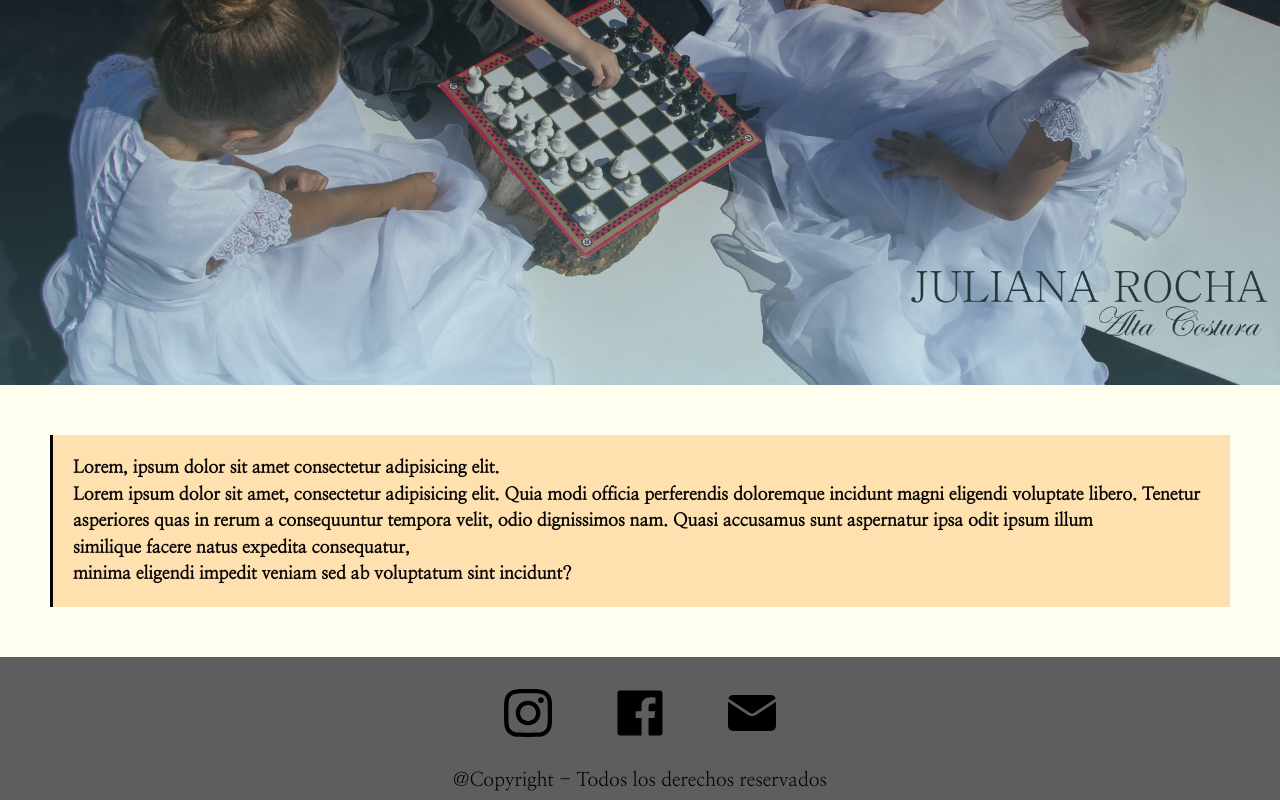
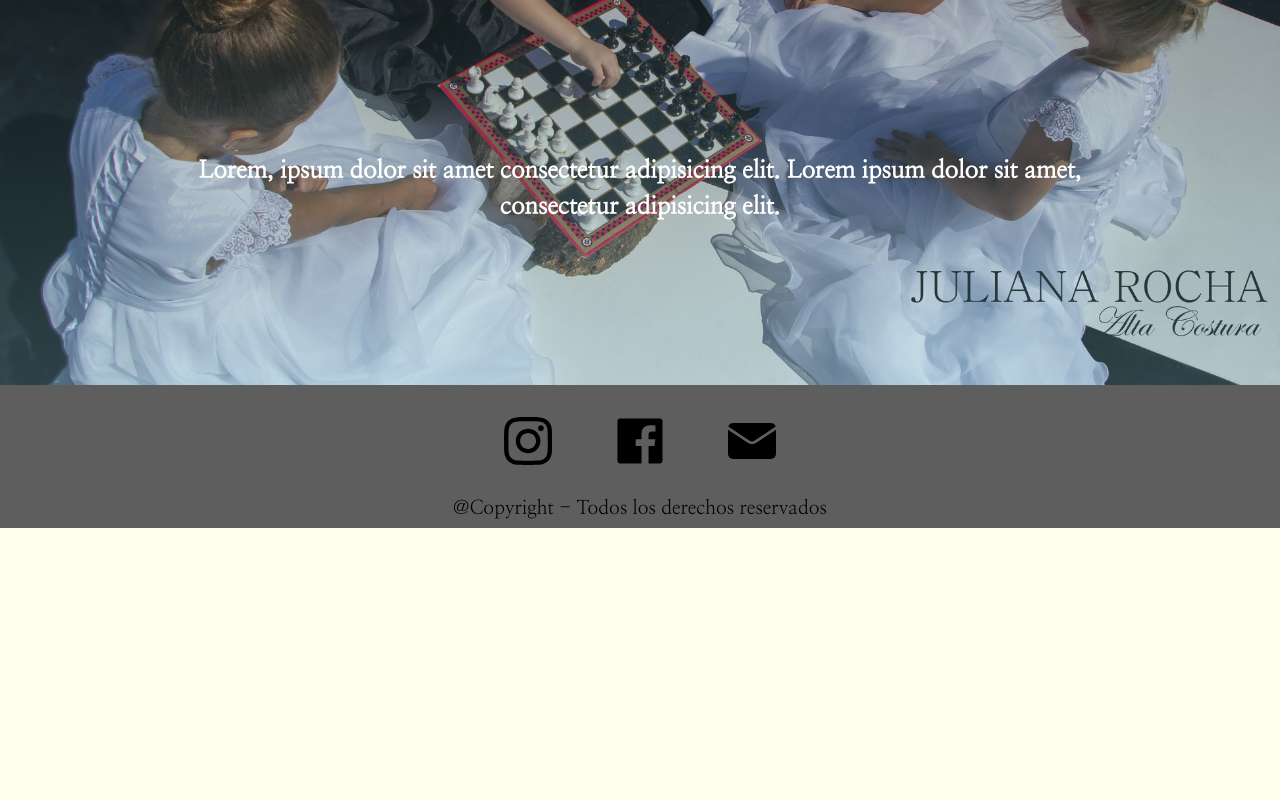
Before and after one commit to NajuRocha/espacio-de-moda-alta-costura, a website: page index.html in a window 1280 px wide. Shown: the part 1478-2278 px from the top of the page. After the commit the page ends 2006 px from the top, so only its background shows below. Drawn offline with nearby package versions, Linux system fonts and the light colour scheme.

Commit message:
saque wireframes - agregue npm install bs

```diff
--- a/index.html
+++ b/index.html
@@ -136,19 +136,11 @@
         </p>
       </div>
       <div>
-        <div class="bg2"></div>
-      </div>
-      <div>
-        <div>
-          <p class="contenedor-texto">
-            Lorem, ipsum dolor sit amet consectetur adipisicing elit. <br />
-            Lorem ipsum dolor sit amet, consectetur adipisicing elit. Quia modi
-            officia perferendis doloremque incidunt magni eligendi voluptate
-            libero. Tenetur asperiores quas in rerum a consequuntur tempora
-            velit, odio dignissimos nam. Quasi accusamus sunt aspernatur ipsa
-            odit ipsum illum <br />
-            similique facere natus expedita consequatur, <br />
-            minima eligendi impedit veniam sed ab voluptatum sint incidunt?
+        <div class="bg2">
+          <p class="bg2-texto">
+            Lorem, ipsum dolor sit amet consectetur adipisicing elit.
+            Lorem ipsum dolor sit amet, consectetur adipisicing elit.
+
           </p>
         </div>
       </div>
--- a/package.json
+++ b/package.json
@@ -10,6 +10,7 @@
   "author": "",
   "license": "ISC",
   "dependencies": {
+    "bootstrap": "^5.0.2",
     "node-sass": "^6.0.1",
     "nodemon": "^2.0.9"
   },
--- a/scss/_media.scss
+++ b/scss/_media.scss
@@ -1,3 +1,9 @@
+@media (max-width: 768px) {
+  html {
+    font-size: 75%;
+  }
+}
+
 @media (max-width: 480px) {
   html {
     font-size: 67%;
--- a/scss/estilos.scss
+++ b/scss/estilos.scss
@@ -31,15 +31,30 @@ body {
 
   div {
     .bg2 {
+      display: flex;
+      justify-content: center;
+      align-items: flex-end;
+
       background-image: linear-gradient(
           rgba(0, 0, 0, 0.3),
           rgba(137, 207, 216, 0.3)
         ),
         url("../imagenes/background-index2.jpg");
       height: 80vh;
+      width: 100%;
       background-repeat: no-repeat;
       background-size: cover;
       background-position: center center;
+      background-attachment: fixed;
+
+      .bg2-texto {
+        color: white;
+        font-size: 1.5rem;
+        //background: linear-gradient(rgba(0, 0, 0, 0.3), rgba(0, 0, 0, 0.3));
+        margin: 0 10rem;
+        margin-bottom: 10rem;
+        text-align: center;
+      }
     }
   }
 }
@@ -55,6 +70,7 @@ body {
     .colecciones__contenedor {
       display: flex;
       justify-content: space-around;
+      flex-wrap: wrap;
 
       border-bottom: solid 3px;
       padding: 20px;
@@ -161,7 +177,7 @@ body {
 }
 .preguntas__intro--h1 {
   color: grey;
-  font-size: 6rem;
+  font-size: 4rem;
   font-family: "Tangerine", cursive;
   display: flex;
   justify-content: center;
```
Also changed, not shown: WIREFRAMEs/Clientas felices.png (deleted), WIREFRAMEs/Colecciones.png (deleted), WIREFRAMEs/Contactanos.png (deleted), WIREFRAMEs/Preguntas.png (deleted), WIREFRAMEs/index.png (deleted), css/estilos.css, 2 other files.
